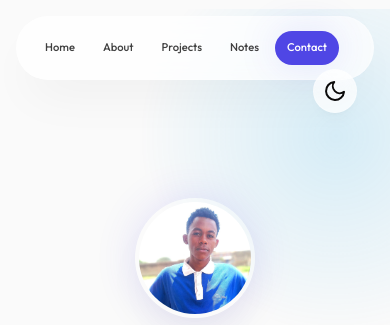
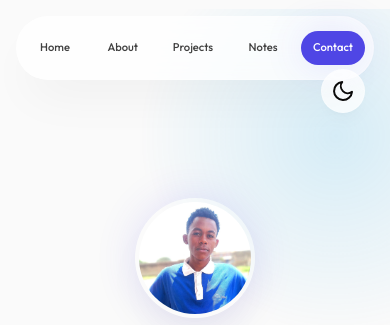
Before and after one commit to yourdudeken/yourdudeken.github.io, a plain HTML site: page index.html in a window 390 px wide. Shown: the top 325 px of the page. Drawn offline with Linux system fonts and the light colour scheme; no server answers.

Commit message:
style: Adjust navigation bar padding, center and evenly space links, and add rounded corners to nav links.

```diff
--- a/styles/main.css
+++ b/styles/main.css
@@ -360,8 +360,7 @@ h6 {
     box-shadow: var(--shadow-lg);
     display: flex;
     align-items: center;
-    justify-content: space-between;
-    padding: 0 var(--space-4);
+    padding: 0 var(--space-2);
   }
 
   .nav.scrolled {
@@ -376,9 +375,10 @@ h6 {
     border: none;
     box-shadow: none;
     padding: 0;
-    gap: var(--space-1);
     display: flex;
-    width: auto;
+    width: 100%;
+    justify-content: space-evenly;
+    align-items: center;
   }
 
   [data-theme="dark"] .nav-links {
@@ -389,13 +389,18 @@ h6 {
     width: 100%;
     margin: 0;
     padding: 0;
-    justify-content: space-between;
+    display: flex;
+    justify-content: center;
+    align-items: center;
   }
 
   .nav-link {
     padding: var(--space-2) var(--space-3);
     font-size: 0.7rem;
     background: transparent;
+    flex: 1;
+    text-align: center;
+    border-radius: 9999px;
   }
 
   .nav-link.active {
```
